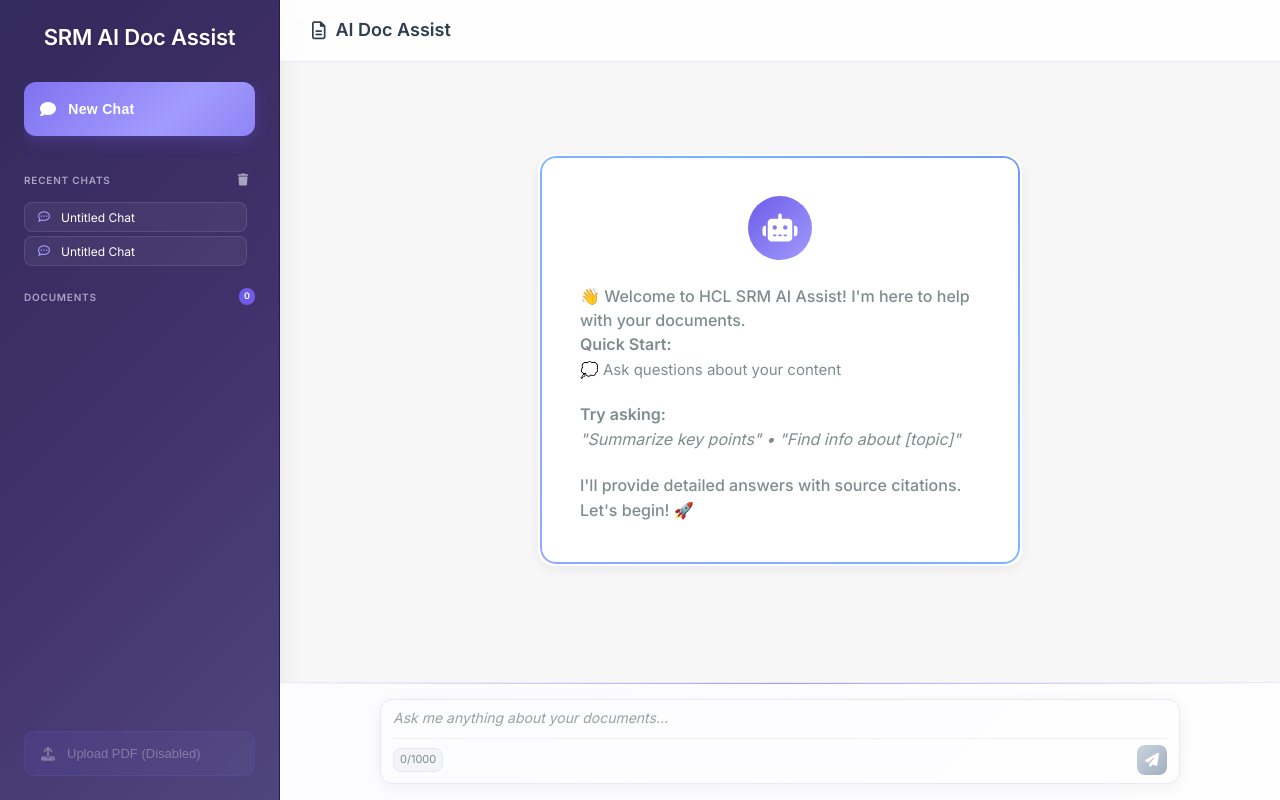
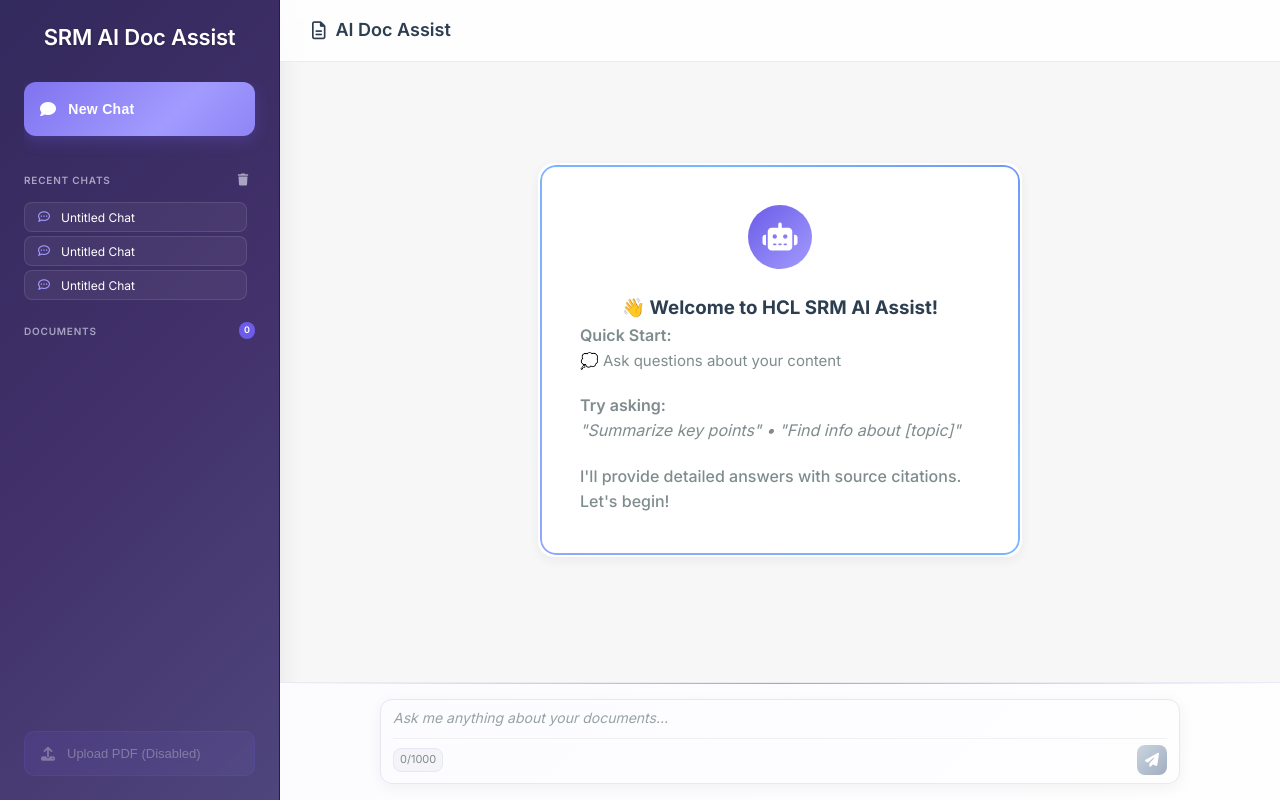
Before and after one commit to Venkatesh-108/SRM_RAG_FINAL, a FastAPI app: page / in a window 1280 px wide. Run offline with FastAPI, Linux system fonts and the light colour scheme; data that the repository does not hold is empty.

Commit message:
Update index.html to enhance the welcome section by changing the welcome text to a centered heading and removing an emoji for a cleaner presentation. This improves the overall user experience on the landing page.

```diff
--- a/templates/index.html
+++ b/templates/index.html
@@ -85,7 +85,8 @@
                             <i class="fas fa-robot"></i>
                         </div>
                         <div class="welcome-content">
-                            <p class="welcome-text">👋 Welcome to HCL SRM AI Assist! I'm here to help with your documents.</p>
+                            <h3 align="center" >👋  Welcome to HCL SRM AI Assist! </h3>
+
 
                             <div class="quick-start">
                                 <p class="section-title">Quick Start:</p>
@@ -99,7 +100,7 @@
                                 <p class="example-prompts">"Summarize key points" • "Find info about [topic]"</p>
                             </div>
 
-                            <p class="welcome-footer">I'll provide detailed answers with source citations. Let's begin! 🚀</p>
+                            <p class="welcome-footer">I'll provide detailed answers with source citations. Let's begin! </p>
                         </div>
                     </div>
                 </div>
```
Also changed, not shown: storage/chat_sessions/session_1756965763.689926.json (added).
